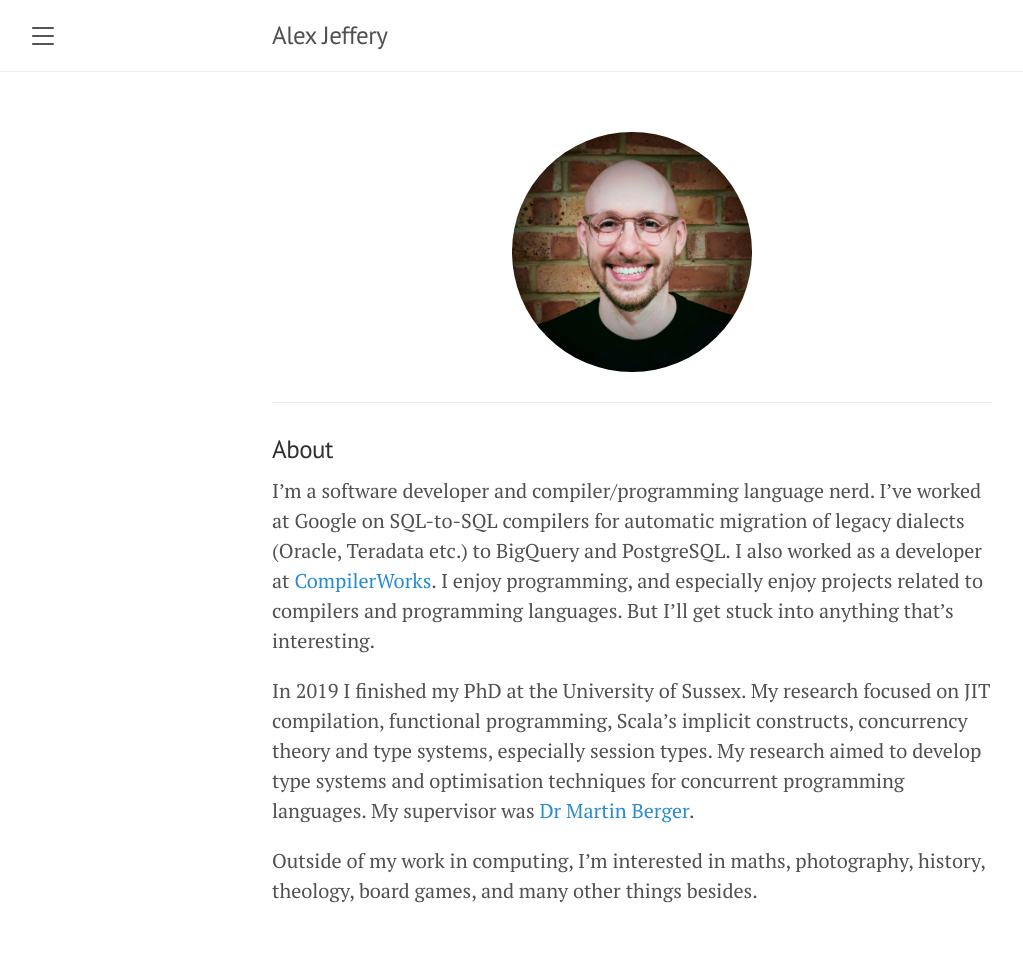
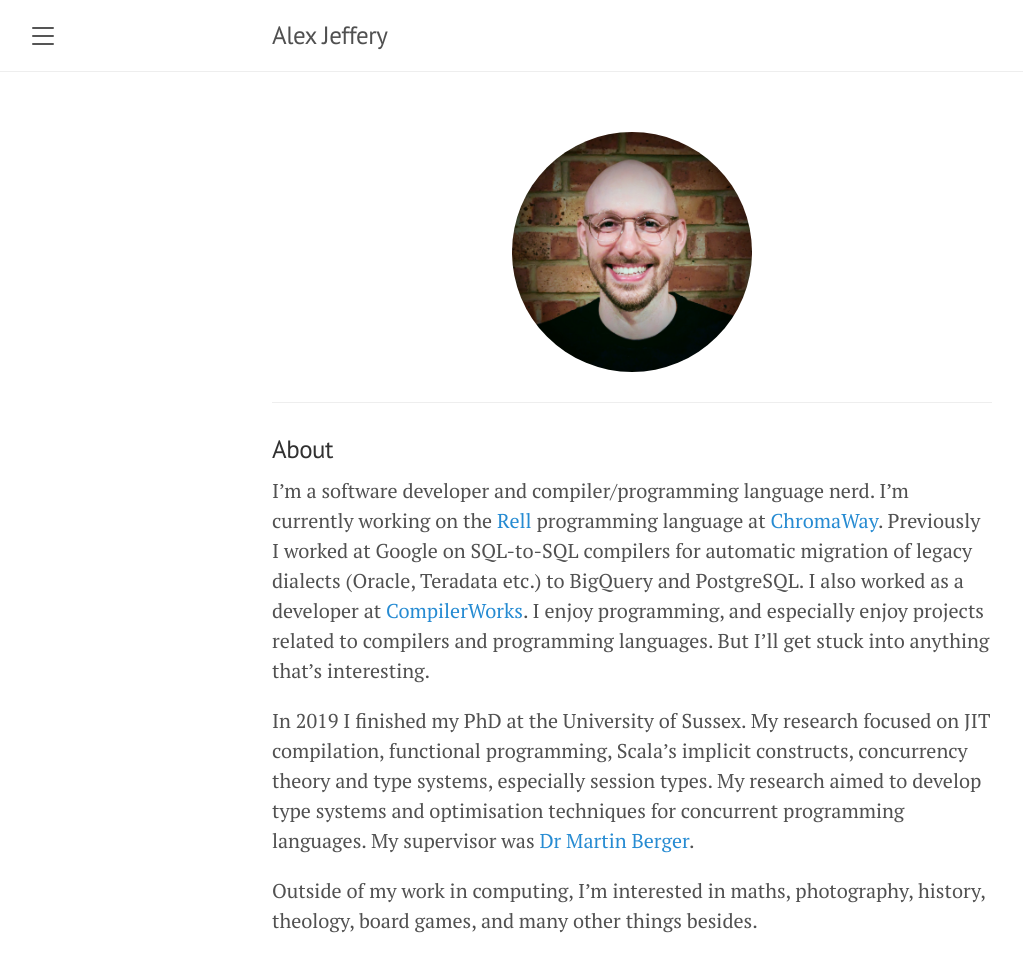
Before and after one commit to alexj136/alexj136.github.io, a Jekyll site: the page built from index.md, in a window 1280 px wide. Shown: the whole page, without its empty margins (8-1031 px from the left). Built offline with Jekyll 4.4.1, drawn with Linux system fonts in a browser that asks for light colours; before the commit the page ends 926 px from its top, so only the background shows below that.

Commit message:
Updated index description to include ChromaWay.

```diff
--- a/index.md
+++ b/index.md
@@ -11,7 +11,7 @@
 
 ### About
 
-I'm a software developer and compiler/programming language nerd. I've worked at Google on SQL-to-SQL compilers for automatic migration of legacy dialects (Oracle, Teradata etc.) to BigQuery and PostgreSQL. I also worked as a developer at [CompilerWorks](https://www.linkedin.com/company/compilerworks/). I enjoy programming, and especially enjoy projects related to compilers and programming languages. But I'll get stuck into anything that's interesting.
+I'm a software developer and compiler/programming language nerd. I'm currently working on the [Rell](https://docs.chromia.com/rell/rell-intro) programming language at [ChromaWay](https://chromaway.com/). Previously I worked at Google on SQL-to-SQL compilers for automatic migration of legacy dialects (Oracle, Teradata etc.) to BigQuery and PostgreSQL. I also worked as a developer at [CompilerWorks](https://www.linkedin.com/company/compilerworks/). I enjoy programming, and especially enjoy projects related to compilers and programming languages. But I'll get stuck into anything that's interesting.
 
 In 2019 I finished my PhD at the University of Sussex. My research focused on JIT compilation, functional programming, Scala's implicit constructs, concurrency theory and type systems, especially session types. My research aimed to develop type systems and optimisation techniques for concurrent programming languages. My supervisor was [Dr Martin Berger](http://users.sussex.ac.uk/~mfb21/).
 
```
